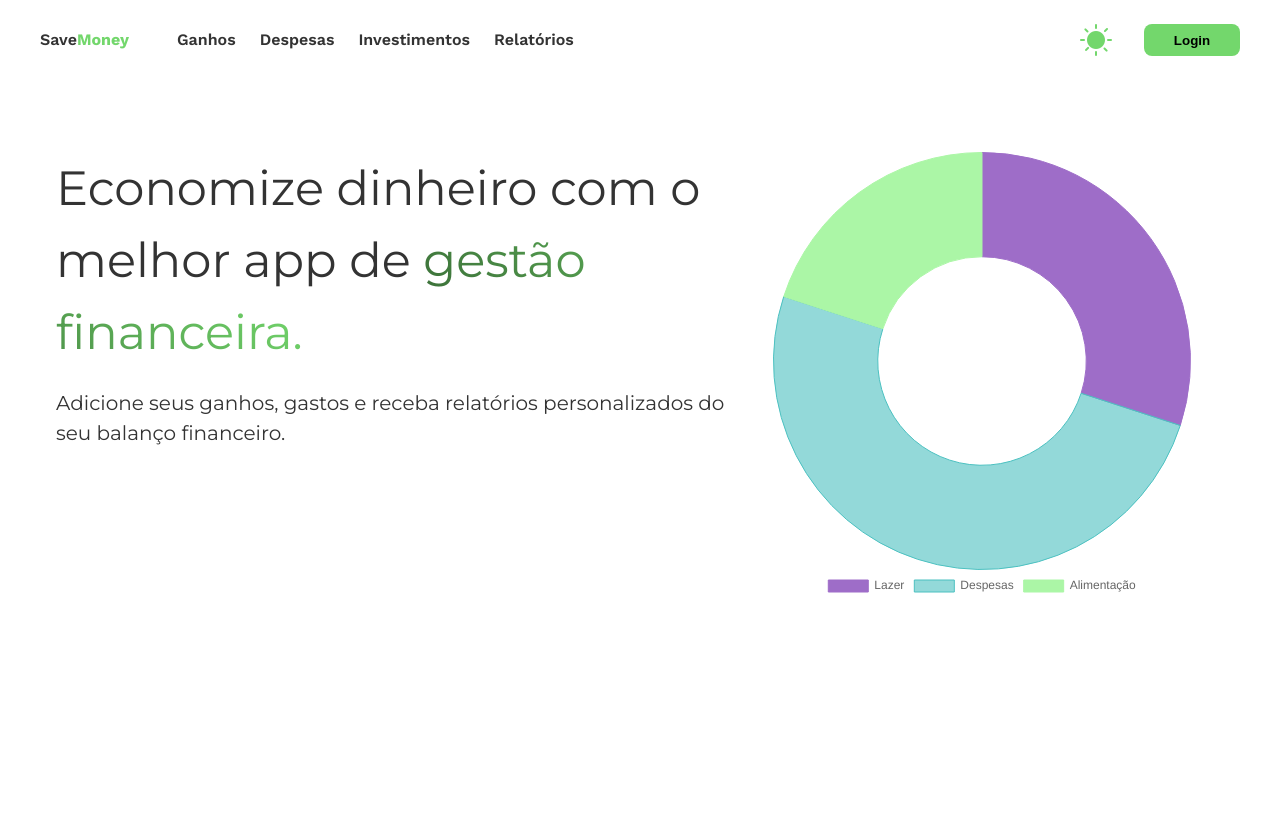
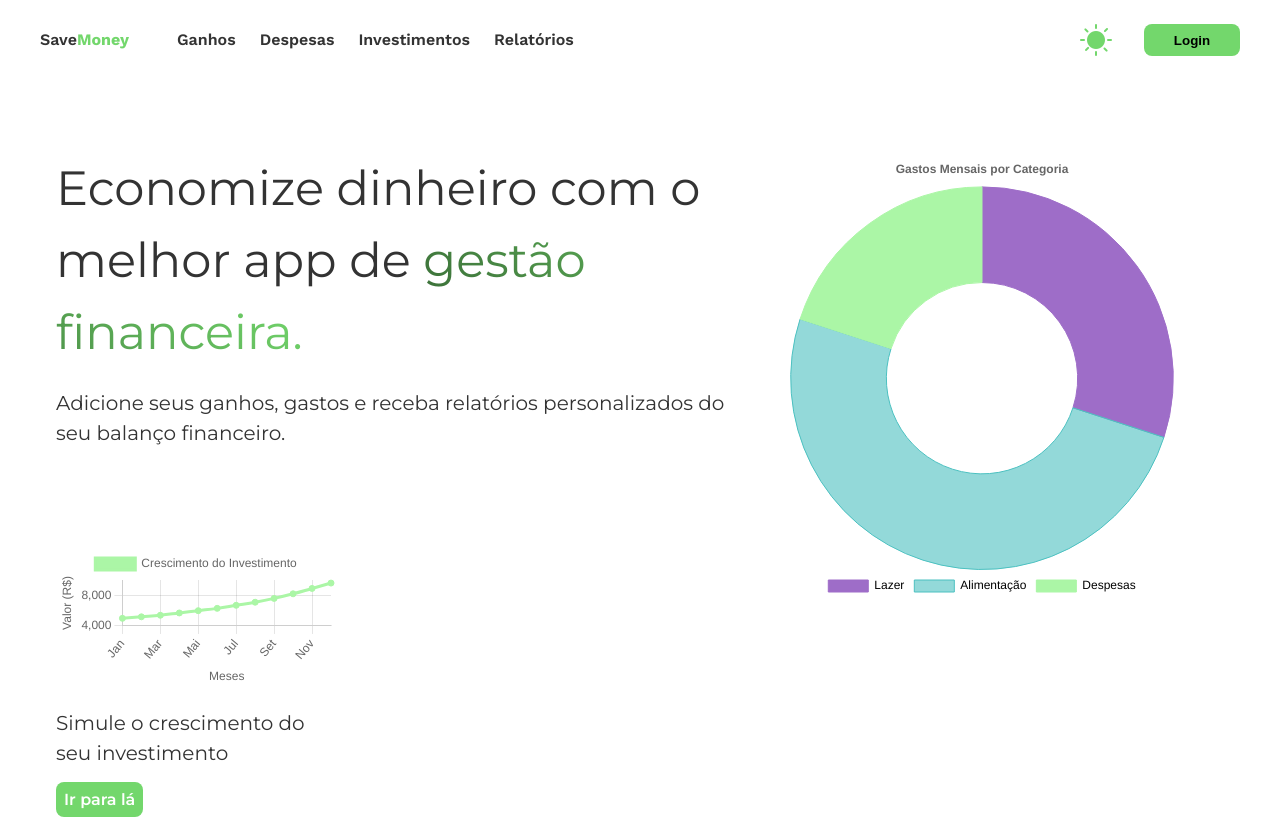
Before and after one commit to samuelmaia1/save-money-front, a React (Vite) app: page / in a window 1280 px wide. Built offline with nearby package versions, Linux system fonts and the light colour scheme.

Commit message:
Gráficos da HomePage

```diff
--- a/src/App.jsx
+++ b/src/App.jsx
@@ -1,7 +1,6 @@
 import { useState } from 'react'
 import './App.css'
 import { Header } from './components/Header/Header'
-import { ChartHomePage } from './components/ChartHomePage/ChartHomePage'
 import { PrincipalContent } from './components/PrincipalContent/PrincipalContent'
 
 function App() {
--- a/src/components/ChartHomePage/ChartHomePage.jsx
+++ b/src/components/ChartHomePage/ChartHomePage.jsx
@@ -1,26 +1,47 @@
 import Style from './ChartHomePage.module.css'
+import { useContext } from 'react'
+import {ThemeContext} from '../../context/ThemeContext.jsx'
 
-import { Doughnut } from 'react-chartjs-2';
+import { Doughnut, Line, Bar } from 'react-chartjs-2'
 import {
   Chart as ChartJS,
+  CategoryScale,
+  LinearScale,
+  PointElement,
+  BarElement,
+  LineElement,
+  Title,
   ArcElement,
   Tooltip,
   Legend,
+  plugins,
 } from 'chart.js'
 
+
 ChartJS.register(
+CategoryScale,
+  LinearScale,
+  PointElement,
+  LineElement,
+  BarElement,
+  Title,
   ArcElement,
   Tooltip,
   Legend
 )
 
-export const ChartHomePage = () => {
+export const DoughnutChart = ({values}) => {
+    const { theme } = useContext(ThemeContext)
+
+    const labels = Object.keys(values)
+    const labelsValues = Object.values(values)
+
     const data = {
-        labels: ['Lazer', 'Despesas', 'Alimentação'],
+        labels: labels,
         datasets: [
             {
                 label: 'Gastos Mensais',
-                data: [300, 500, 200],
+                data: labelsValues,
                 backgroundColor: [
                     '#9E6DC8',
                     'rgba(75, 192, 192, 0.6)',
@@ -41,6 +62,9 @@ export const ChartHomePage = () => {
         plugins: {
             legend: {
                 position: 'bottom',
+                labels: {
+                    color: theme === 'dark' ? '#ffffff' : '#000000', // Cor da legenda baseada no tema
+                },
             },
             title: {
                 display: true,
@@ -55,3 +79,47 @@ export const ChartHomePage = () => {
         </div>
     )
 }
+
+export const LineChart = ({values}) => {
+    const data = {
+        labels: [
+          'Jan', 'Fev', 'Mar', 'Abr', 'Mai', 'Jun',
+          'Jul', 'Ago', 'Set', 'Out', 'Nov', 'Dez'
+        ],
+        datasets: [
+          {
+            label: 'Crescimento do Investimento',
+            data: [5000, 5200, 5400, 5700, 6000, 6300, 6700, 7100, 7600, 8200, 8900, 9600],
+            borderColor: '#ABF6A6',
+            backgroundColor: '#ABF6A6',
+            fill: true,
+            tension: 0.4,
+          },
+        ],
+      }
+
+    const options = {
+        responsive: true,
+        scales: {
+            y: {
+                beginAtZero: false,
+                title: {
+                    display: true,
+                    text: 'Valor (R$)',
+                },
+            },
+            x: {
+                title: {
+                    display: true,
+                    text: 'Meses',
+                },
+            },
+        },
+    }
+
+    return (
+        <div style={{ width: '100%'}}>
+            <Line data={data} options={options} />
+        </div>
+    )
+}
--- a/src/components/PrincipalContent/PrincipalContent.jsx
+++ b/src/components/PrincipalContent/PrincipalContent.jsx
@@ -1,6 +1,6 @@
-import { ChartHomePage } from "../ChartHomePage/ChartHomePage"
+import {DoughnutChart, LineChart } from "../ChartHomePage/ChartHomePage.jsx"
 import Style from './PrincipalContent.module.css'
-
+import { Link } from "react-router-dom"
 
 export const PrincipalContent = () => {
     return (
@@ -8,7 +8,7 @@ export const PrincipalContent = () => {
             <div className={Style.container}>
                <PrincialText />
 
-                <ChartHomePage />
+                <DoughnutChart values={{Lazer: 300, Alimentação: 500, Despesas: 200}}/>
             </div>
         </>
     )
@@ -32,6 +32,15 @@ const PrincialText = () => {
             <p>
                 Adicione seus ganhos, gastos e receba relatórios personalizados do seu balanço financeiro.
             </p>
+
+            <div style={{display: 'flex', justifyContent: 'start', gap: '5rem', alignItems: 'start', height: '300px'}}>
+
+                <div className={Style.containerChart}>
+                    <LineChart key='line-chart'/>
+                    <p>Simule o crescimento do seu investimento</p>
+                    <Link>Ir para lá</Link>
+                </div>
+            </div>
         </div>
     )
 }
--- a/src/components/PrincipalContent/PrincipalContent.module.css
+++ b/src/components/PrincipalContent/PrincipalContent.module.css
@@ -23,3 +23,16 @@
 .content p{
     font-size: 1.25rem;
 }
+
+.containerChart{
+    width: 40%;
+    margin-top: 5rem;
+}
+
+.containerChart a{
+    padding: .5rem;
+    background-color: var(--logo-color);
+    color: var(--background);
+    border-radius: 8px;
+    font-weight: 600;
+}
```
